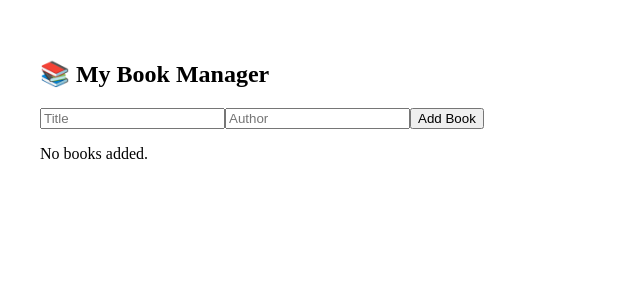
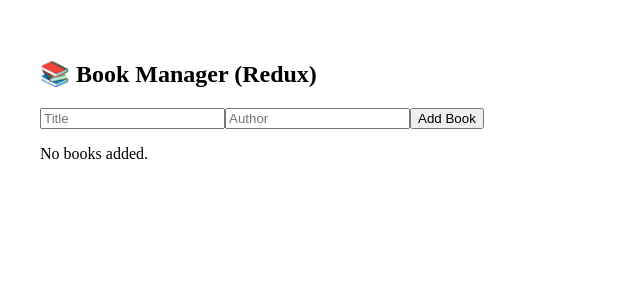
Before and after one commit to CharviBasappa/Book-Manager-App-React, a React (Create React App) app: page / in a window 1280 px wide. Shown: the top 300 px of the page, without its empty margins (0-640 px from the left). Built offline with nearby package versions, Linux system fonts and the light colour scheme.

Commit message:
Updated App.js

```diff
--- a/src/App.js
+++ b/src/App.js
@@ -1,24 +1,15 @@
-import React, { useEffect, useRef } from "react";
-import { BookProvider } from "./BookContext";
+import React from "react";
 import BookForm from "./BookForm";
 import BookList from "./BookList";
 
-function App() {
-  const titleRef = useRef(null);
-
-  useEffect(() => {
-    titleRef.current.focus();
-  }, []);
-
+const App = () => {
   return (
-    <BookProvider>
-      <div style={{ padding: "2rem" }}>
-        <h2 ref={titleRef}>📚 My Book Manager</h2>
-        <BookForm />
-        <BookList />
-      </div>
-    </BookProvider>
+    <div style={{ padding: "2rem" }}>
+      <h2>📚 Book Manager (Redux)</h2>
+      <BookForm />
+      <BookList />
+    </div>
   );
-}
+};
 
 export default App;
```
